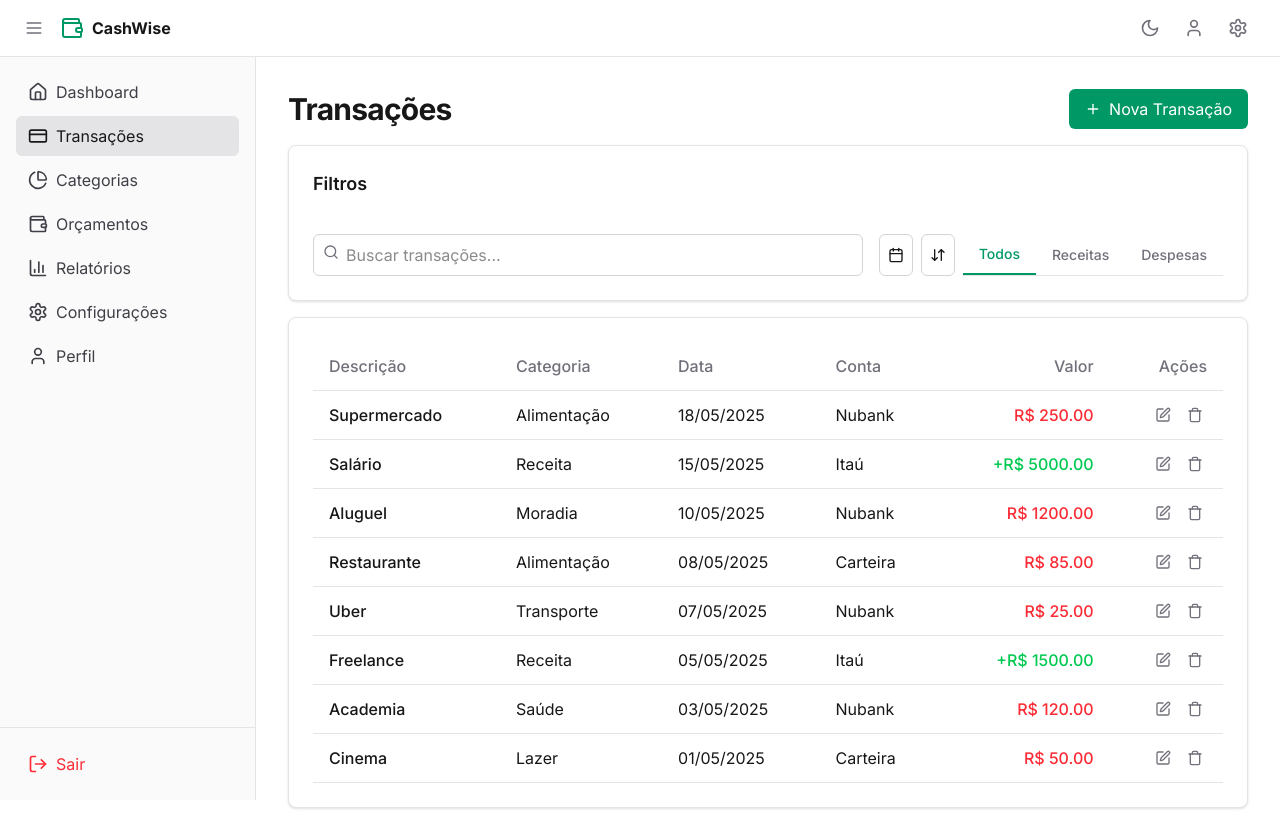
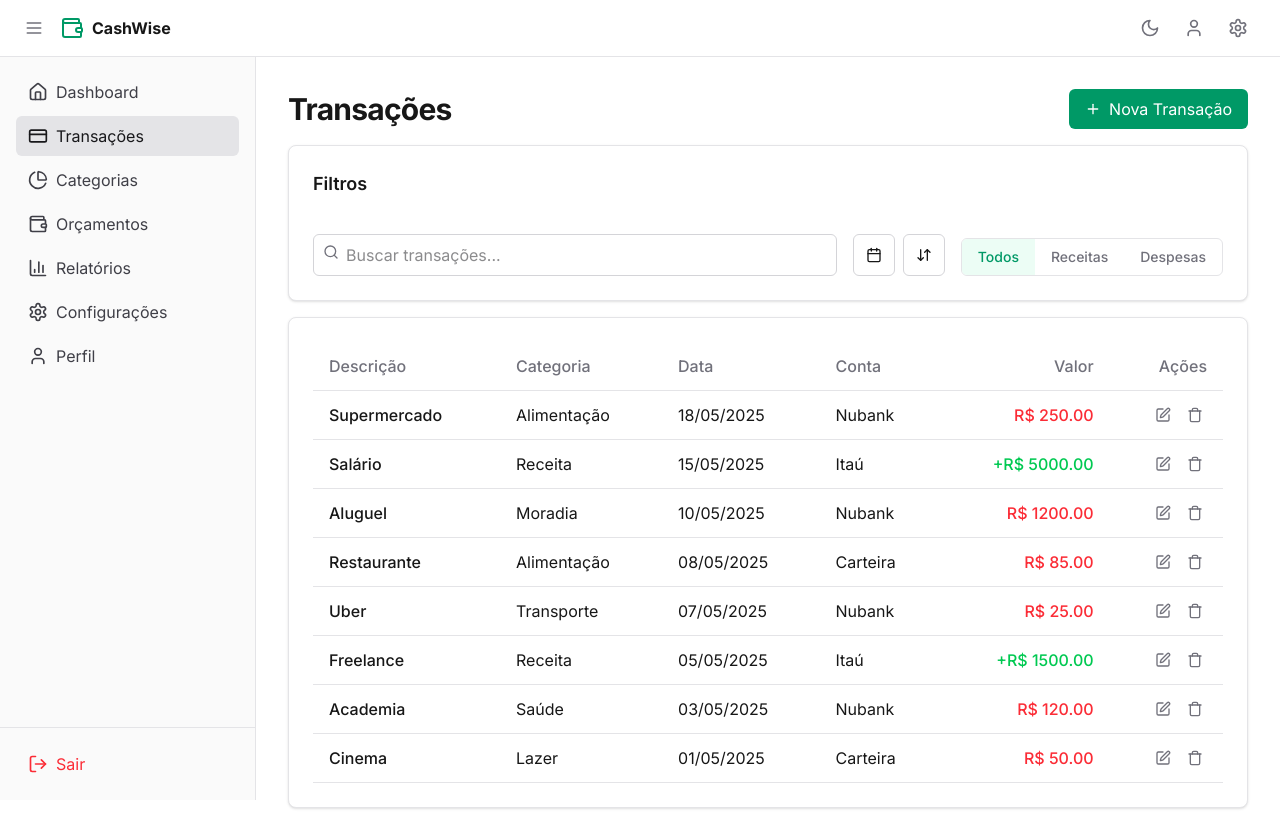
Before and after one commit to rodrigordgfs/CashWise-APP, a Next.js app: page /dashboard/transactions in a window 1280 px wide. Built offline with nearby package versions, Linux system fonts and the light colour scheme.

Commit message:
feature: Componentizado o filtro da tela de transacoes

```diff
--- a/package.json
+++ b/package.json
@@ -10,9 +10,11 @@
   },
   "dependencies": {
     "clsx": "^2.1.1",
+    "date-fns": "^4.1.0",
     "lucide-react": "^0.511.0",
     "next": "15.3.2",
     "react": "^19.0.0",
+    "react-day-picker": "^9.7.0",
     "react-dom": "^19.0.0",
     "recharts": "^2.15.3"
   },
--- a/src/app/dashboard/transactions/page.tsx
+++ b/src/app/dashboard/transactions/page.tsx
@@ -1,19 +1,78 @@
-"use client"
+"use client";
 
-import { useState } from "react"
-import { ArrowDownUp, Calendar, Edit, Plus, Search, Trash } from "lucide-react"
+import { useState } from "react";
+import { Edit, Plus, Trash } from "lucide-react";
+import { PageHeader } from "@/components/shared/PageHeader";
+import { TransactionFilters } from "@/components/ui/transactions/TransactionsFilters";
+import { TransactionTypeFilter } from "@/types/TransactionTypeFilter";
 
 // Dados de exemplo
 const transactions = [
-  { id: 1, description: "Supermercado", amount: -250, date: "2025-05-18", category: "Alimentação", account: "Nubank" },
-  { id: 2, description: "Salário", amount: 5000, date: "2025-05-15", category: "Receita", account: "Itaú" },
-  { id: 3, description: "Aluguel", amount: -1200, date: "2025-05-10", category: "Moradia", account: "Nubank" },
-  { id: 4, description: "Restaurante", amount: -85, date: "2025-05-08", category: "Alimentação", account: "Carteira" },
-  { id: 5, description: "Uber", amount: -25, date: "2025-05-07", category: "Transporte", account: "Nubank" },
-  { id: 6, description: "Freelance", amount: 1500, date: "2025-05-05", category: "Receita", account: "Itaú" },
-  { id: 7, description: "Academia", amount: -120, date: "2025-05-03", category: "Saúde", account: "Nubank" },
-  { id: 8, description: "Cinema", amount: -50, date: "2025-05-01", category: "Lazer", account: "Carteira" },
-]
+  {
+    id: 1,
+    description: "Supermercado",
+    amount: -250,
+    date: "2025-05-18",
+    category: "Alimentação",
+    account: "Nubank",
+  },
+  {
+    id: 2,
+    description: "Salário",
+    amount: 5000,
+    date: "2025-05-15",
+    category: "Receita",
+    account: "Itaú",
+  },
+  {
+    id: 3,
+    description: "Aluguel",
+    amount: -1200,
+    date: "2025-05-10",
+    category: "Moradia",
+    account: "Nubank",
+  },
+  {
+    id: 4,
+    description: "Restaurante",
+    amount: -85,
+    date: "2025-05-08",
+    category: "Alimentação",
+    account: "Carteira",
+  },
+  {
+    id: 5,
+    description: "Uber",
+    amount: -25,
+    date: "2025-05-07",
+    category: "Transporte",
+    account: "Nubank",
+  },
+  {
+    id: 6,
+    description: "Freelance",
+    amount: 1500,
+    date: "2025-05-05",
+    category: "Receita",
+    account: "Itaú",
+  },
+  {
+    id: 7,
+    description: "Academia",
+    amount: -120,
+    date: "2025-05-03",
+    category: "Saúde",
+    account: "Nubank",
+  },
+  {
+    id: 8,
+    description: "Cinema",
+    amount: -50,
+    date: "2025-05-01",
+    category: "Lazer",
+    account: "Carteira",
+  },
+];
 
 const categories = [
   { id: 1, name: "Alimentação", type: "expense" },
@@ -22,105 +81,57 @@ const categories = [
   { id: 4, name: "Lazer", type: "expense" },
   { id: 5, name: "Saúde", type: "expense" },
   { id: 6, name: "Receita", type: "income" },
-]
+];
 
 const accounts = [
   { id: 1, name: "Nubank" },
   { id: 2, name: "Itaú" },
   { id: 3, name: "Carteira" },
-]
+];
 
 export default function TransactionsPage() {
-  const [searchTerm, setSearchTerm] = useState("")
-  const [transactionType, setTransactionType] = useState("all")
-  const [isAddDialogOpen, setIsAddDialogOpen] = useState(false)
+  const [searchTerm, setSearchTerm] = useState("");
+  const [selectedDate, setSelectedDate] = useState<Date | undefined>();
+  const [transactionType, setTransactionType] = useState<TransactionTypeFilter>(
+    TransactionTypeFilter.All
+  );
+  const [isAddDialogOpen, setIsAddDialogOpen] = useState(false);
 
   // Filtrar transações
   const filteredTransactions = transactions.filter((transaction) => {
     // Filtrar por termo de busca
-    const matchesSearch = transaction.description.toLowerCase().includes(searchTerm.toLowerCase())
+    const matchesSearch = transaction.description
+      .toLowerCase()
+      .includes(searchTerm.toLowerCase());
 
     // Filtrar por tipo
     const matchesType =
-      transactionType === "all" ? true : transactionType === "income" ? transaction.amount > 0 : transaction.amount < 0
+      transactionType === TransactionTypeFilter.All
+        ? true
+        : transactionType === TransactionTypeFilter.Income
+        ? transaction.amount > 0
+        : transaction.amount < 0;
 
-    return matchesSearch && matchesType
-  })
+    return matchesSearch && matchesType;
+  });
 
   return (
     <div className="flex-1 space-y-4 p-4 md:p-8 pt-6">
-      <div className="flex items-center justify-between">
-        <h2 className="text-3xl font-bold tracking-tight">Transações</h2>
-        <button
-          onClick={() => setIsAddDialogOpen(true)}
-          className="flex items-center px-4 py-2 rounded-md bg-emerald-600 text-white hover:bg-emerald-700 dark:bg-emerald-700 dark:hover:bg-emerald-600"
-        >
-          <Plus className="mr-2 h-4 w-4" />
-          Nova Transação
-        </button>
-      </div>
+      <PageHeader
+        title="Transações"
+        actionIcon={Plus}
+        actionTitle="Nova Transação"
+        onActionClick={() => setIsAddDialogOpen(true)}
+      />
 
-      <div className="rounded-lg border border-zinc-200 dark:border-zinc-800 bg-white dark:bg-zinc-950 shadow-sm">
-        <div className="p-6 pb-3">
-          <h3 className="text-lg font-semibold">Filtros</h3>
-        </div>
-        <div className="p-6">
-          <div className="flex flex-col gap-4 md:flex-row">
-            <div className="flex-1">
-              <div className="relative">
-                <Search className="absolute left-2.5 top-2.5 h-4 w-4 text-zinc-500 dark:text-zinc-400" />
-                <input
-                  type="search"
-                  placeholder="Buscar transações..."
-                  className="w-full pl-8 pr-3 py-2 border border-zinc-300 dark:border-zinc-700 rounded-md bg-white dark:bg-zinc-900 text-zinc-900 dark:text-zinc-100 focus:outline-none focus:ring-2 focus:ring-emerald-500 dark:focus:ring-emerald-600"
-                  value={searchTerm}
-                  onChange={(e) => setSearchTerm(e.target.value)}
-                />
-              </div>
-            </div>
-            <div className="flex gap-2">
-              <button className="p-2 rounded-md border border-zinc-300 dark:border-zinc-700 hover:bg-zinc-100 dark:hover:bg-zinc-800">
-                <Calendar className="h-4 w-4" />
-              </button>
-              <button className="p-2 rounded-md border border-zinc-300 dark:border-zinc-700 hover:bg-zinc-100 dark:hover:bg-zinc-800">
-                <ArrowDownUp className="h-4 w-4" />
-              </button>
-              <div className="flex border-b border-zinc-200 dark:border-zinc-800">
-                <button
-                  onClick={() => setTransactionType("all")}
-                  className={`px-4 py-2 text-sm font-medium ${
-                    transactionType === "all"
-                      ? "border-b-2 border-emerald-600 dark:border-emerald-500 text-emerald-600 dark:text-emerald-500"
-                      : "text-zinc-500 dark:text-zinc-400 hover:text-zinc-700 dark:hover:text-zinc-300"
-                  }`}
-                >
-                  Todos
-                </button>
-                <button
-                  onClick={() => setTransactionType("income")}
-                  className={`px-4 py-2 text-sm font-medium ${
-                    transactionType === "income"
-                      ? "border-b-2 border-emerald-600 dark:border-emerald-500 text-emerald-600 dark:text-emerald-500"
-                      : "text-zinc-500 dark:text-zinc-400 hover:text-zinc-700 dark:hover:text-zinc-300"
-                  }`}
-                >
-                  Receitas
-                </button>
-                <button
-                  onClick={() => setTransactionType("expense")}
-                  className={`px-4 py-2 text-sm font-medium ${
-                    transactionType === "expense"
-                      ? "border-b-2 border-emerald-600 dark:border-emerald-500 text-emerald-600 dark:text-emerald-500"
-                      : "text-zinc-500 dark:text-zinc-400 hover:text-zinc-700 dark:hover:text-zinc-300"
-                  }`}
-                >
-                  Despesas
-                </button>
-              </div>
-            </div>
-          </div>
-        </div>
-      </div>
+      <TransactionFilters
+        searchTerm={searchTerm}
+        setSearchTerm={setSearchTerm}
+        selectedDate={selectedDate}
+        setSelectedDate={setSelectedDate}
+        transactionType={transactionType}
+        setTransactionType={setTransactionType}
+      />
 
       <div className="rounded-lg border border-zinc-200 dark:border-zinc-800 bg-white dark:bg-zinc-950 shadow-sm">
         <div className="p-6">
@@ -128,12 +139,24 @@ export default function TransactionsPage() {
             <table className="w-full">
               <thead>
                 <tr className="border-b border-zinc-200 dark:border-zinc-800">
-                  <th className="text-left py-3 px-4 font-medium text-zinc-500 dark:text-zinc-400">Descrição</th>
-                  <th className="text-left py-3 px-4 font-medium text-zinc-500 dark:text-zinc-400">Categoria</th>
-                  <th className="text-left py-3 px-4 font-medium text-zinc-500 dark:text-zinc-400">Data</th>
-                  <th className="text-left py-3 px-4 font-medium text-zinc-500 dark:text-zinc-400">Conta</th>
-                  <th className="text-right py-3 px-4 font-medium text-zinc-500 dark:text-zinc-400">Valor</th>
-                  <th className="text-right py-3 px-4 font-medium text-zinc-500 dark:text-zinc-400">Ações</th>
+                  <th className="text-left py-3 px-4 font-medium text-zinc-500 dark:text-zinc-400">
+                    Descrição
+                  </th>
+                  <th className="text-left py-3 px-4 font-medium text-zinc-500 dark:text-zinc-400">
+                    Categoria
+                  </th>
+                  <th className="text-left py-3 px-4 font-medium text-zinc-500 dark:text-zinc-400">
+                    Data
+                  </th>
+                  <th className="text-left py-3 px-4 font-medium text-zinc-500 dark:text-zinc-400">
+                    Conta
+                  </th>
+                  <th className="text-right py-3 px-4 font-medium text-zinc-500 dark:text-zinc-400">
+                    Valor
+                  </th>
+                  <th className="text-right py-3 px-4 font-medium text-zinc-500 dark:text-zinc-400">
+                    Ações
+                  </th>
                 </tr>
               </thead>
               <tbody>
@@ -142,12 +165,20 @@ export default function TransactionsPage() {
                     key={transaction.id}
                     className="border-b border-zinc-200 dark:border-zinc-800 hover:bg-zinc-50 dark:hover:bg-zinc-900"
                   >
-                    <td className="py-3 px-4 font-medium">{transaction.description}</td>
+                    <td className="py-3 px-4 font-medium">
+                      {transaction.description}
+                    </td>
                     <td className="py-3 px-4">{transaction.category}</td>
-                    <td className="py-3 px-4">{new Date(transaction.date).toLocaleDateString("pt-BR")}</td>
+                    <td className="py-3 px-4">
+                      {new Date(transaction.date).toLocaleDateString("pt-BR")}
+                    </td>
                     <td className="py-3 px-4">{transaction.account}</td>
                     <td
-                      className={`py-3 px-4 text-right font-medium ${transaction.amount > 0 ? "text-green-500" : "text-red-500"}`}
+                      className={`py-3 px-4 text-right font-medium ${
+                        transaction.amount > 0
+                          ? "text-green-500"
+                          : "text-red-500"
+                      }`}
                     >
                       {transaction.amount > 0 ? "+" : ""}
                       R$ {Math.abs(transaction.amount).toFixed(2)}
@@ -176,7 +207,9 @@ export default function TransactionsPage() {
           <div className="bg-white dark:bg-zinc-950 rounded-lg border border-zinc-200 dark:border-zinc-800 w-full max-w-md">
             <div className="p-6">
               <h3 className="text-lg font-semibold mb-2">Nova Transação</h3>
-              <p className="text-sm text-zinc-500 dark:text-zinc-400 mb-4">Preencha os detalhes da transação abaixo</p>
+              <p className="text-sm text-zinc-500 dark:text-zinc-400 mb-4">
+                Preencha os detalhes da transação abaixo
+              </p>
 
               <div className="space-y-4">
                 <div>
@@ -188,7 +221,9 @@ export default function TransactionsPage() {
                 </div>
 
                 <div>
-                  <label className="block text-sm font-medium mb-2">Descrição</label>
+                  <label className="block text-sm font-medium mb-2">
+                    Descrição
+                  </label>
                   <input
                     type="text"
                     placeholder="Ex: Supermercado"
@@ -197,7 +232,9 @@ export default function TransactionsPage() {
                 </div>
 
                 <div>
-                  <label className="block text-sm font-medium mb-2">Valor</label>
+                  <label className="block text-sm font-medium mb-2">
+                    Valor
+                  </label>
                   <input
                     type="number"
                     placeholder="0.00"
@@ -206,7 +243,9 @@ export default function TransactionsPage() {
                 </div>
 
                 <div>
-                  <label className="block text-sm font-medium mb-2">Categoria</label>
+                  <label className="block text-sm font-medium mb-2">
+                    Categoria
+                  </label>
                   <select className="w-full px-3 py-2 border border-zinc-300 dark:border-zinc-700 rounded-md bg-white dark:bg-zinc-900 text-zinc-900 dark:text-zinc-100 focus:outline-none focus:ring-2 focus:ring-emerald-500 dark:focus:ring-emerald-600">
                     {categories.map((category) => (
                       <option key={category.id} value={category.name}>
@@ -217,7 +256,9 @@ export default function TransactionsPage() {
                 </div>
 
                 <div>
-                  <label className="block text-sm font-medium mb-2">Conta</label>
+                  <label className="block text-sm font-medium mb-2">
+                    Conta
+                  </label>
                   <select className="w-full px-3 py-2 border border-zinc-300 dark:border-zinc-700 rounded-md bg-white dark:bg-zinc-900 text-zinc-900 dark:text-zinc-100 focus:outline-none focus:ring-2 focus:ring-emerald-500 dark:focus:ring-emerald-600">
                     {accounts.map((account) => (
                       <option key={account.id} value={account.name}>
@@ -255,5 +296,5 @@ export default function TransactionsPage() {
         </div>
       )}
     </div>
-  )
+  );
 }
--- /dev/null
+++ b/src/components/ui/transactions/DateFilter/index.tsx
@@ -0,0 +1,77 @@
+import { useState } from "react";
+import { Calendar } from "lucide-react";
+import { format } from "date-fns";
+import { ptBR } from "date-fns/locale";
+import { DayPicker } from "react-day-picker";
+import "react-day-picker/dist/style.css";
+
+interface DateFilterProps {
+  selectedDate?: Date;
+  onChange: (date: Date | undefined) => void;
+}
+
+export const DateFilter = ({ selectedDate, onChange }: DateFilterProps) => {
+  const [showCalendar, setShowCalendar] = useState(false);
+
+  return (
+    <>
+      <button
+        className={`p-3 rounded-md border flex items-center gap-2 transition-colors ${
+          selectedDate
+            ? "bg-emerald-100 dark:bg-emerald-900 text-emerald-600 dark:text-emerald-400"
+            : "border-zinc-300 dark:border-zinc-700 hover:bg-zinc-100 dark:hover:bg-zinc-800"
+        }`}
+        aria-label="Filtrar por data"
+        title="Filtrar por data"
+        onClick={() => setShowCalendar(!showCalendar)}
+      >
+        <Calendar className="h-4 w-4" />
+        {selectedDate && (
+          <span className="text-sm">{format(selectedDate, "dd/MM/yyyy")}</span>
+        )}
+      </button>
+
+      {showCalendar && (
+        <div className="absolute z-50 top-14 bg-white dark:bg-zinc-900 rounded-lg border border-zinc-200 dark:border-zinc-700 shadow-lg p-4">
+          <div className="flex justify-between items-center mb-2">
+            <span className="font-medium text-sm text-zinc-700 dark:text-zinc-200">
+              Selecione uma data
+            </span>
+            <button
+              onClick={() => {
+                onChange(undefined);
+                setShowCalendar(false);
+              }}
+              className="text-xs text-emerald-500 cursor-pointer"
+            >
+              Limpar
+            </button>
+          </div>
+          <DayPicker
+            mode="single"
+            selected={selectedDate}
+            onSelect={(date) => {
+              onChange(date);
+              setShowCalendar(false);
+            }}
+            locale={ptBR}
+            formatters={{
+              formatCaption: (date, options) => {
+                const formatted = format(date, "MMMM yyyy", {
+                  locale: options?.locale,
+                });
+                return formatted.charAt(0).toUpperCase() + formatted.slice(1);
+              },
+            }}
+            classNames={{
+              selected: "bg-emerald-500 text-white rounded-full",
+              today: "text-emerald-100 dark:text-emerald-800",
+              button_next: "text-emerald-500 dark:text-emerald-400",
+              button_previous: "text-emerald-500 dark:text-emerald-400",
+            }}
+          />
+        </div>
+      )}
+    </>
+  );
+};
--- /dev/null
+++ b/src/components/ui/transactions/SearchInput/index.tsx
@@ -0,0 +1,19 @@
+import { Search } from "lucide-react";
+
+interface SearchInputProps {
+  value: string;
+  onChange: (value: string) => void;
+}
+
+export const SearchInput = ({ value, onChange }: SearchInputProps) => (
+  <div className="relative">
+    <Search className="absolute left-2.5 top-2.5 h-4 w-4 text-zinc-500 dark:text-zinc-400" />
+    <input
+      type="search"
+      placeholder="Buscar transações..."
+      className="w-full pl-8 pr-3 py-2 border border-zinc-300 dark:border-zinc-700 rounded-md bg-white dark:bg-zinc-900 text-zinc-900 dark:text-zinc-100 focus:outline-none focus:ring-2 focus:ring-emerald-500 dark:focus:ring-emerald-600"
+      value={value}
+      onChange={(e) => onChange(e.target.value)}
+    />
+  </div>
+);
--- /dev/null
+++ b/src/components/ui/transactions/SortButton/index.tsx
@@ -0,0 +1,11 @@
+import { ArrowDownUp } from "lucide-react";
+
+export const SortButton = () => (
+  <button
+    className="p-3 rounded-md border border-zinc-300 dark:border-zinc-700 hover:bg-zinc-100 dark:hover:bg-zinc-800"
+    aria-label="Ordenar transações"
+    title="Ordenar transações"
+  >
+    <ArrowDownUp className="h-4 w-4" />
+  </button>
+);
--- /dev/null
+++ b/src/components/ui/transactions/TransactionTypeSelector/index.tsx
@@ -0,0 +1,35 @@
+import { TransactionTypeFilter } from "@/types/TransactionTypeFilter";
+
+interface Props {
+  transactionType: TransactionTypeFilter;
+  setTransactionType: (type: TransactionTypeFilter) => void;
+}
+
+export const TransactionTypeSelector = ({
+  transactionType,
+  setTransactionType,
+}: Props) => {
+  return (
+    <div className="flex border border-zinc-200 dark:border-zinc-800 rounded-md overflow-hidden">
+      {(Object.values(TransactionTypeFilter) as TransactionTypeFilter[]).map(
+        (type) => (
+          <button
+            key={type}
+            onClick={() => setTransactionType(type)}
+            className={`px-4 py-2 text-sm font-medium transition-colors ${
+              transactionType === type
+                ? "bg-emerald-50 dark:bg-emerald-900 text-emerald-600 dark:text-emerald-400"
+                : "text-zinc-500 dark:text-zinc-400 hover:bg-zinc-100 dark:hover:bg-zinc-800"
+            }`}
+          >
+            {type === TransactionTypeFilter.All
+              ? "Todos"
+              : type === TransactionTypeFilter.Income
+              ? "Receitas"
+              : "Despesas"}
+          </button>
+        )
+      )}
+    </div>
+  );
+};
--- /dev/null
+++ b/src/components/ui/transactions/TransactionsFilters/index.tsx
@@ -0,0 +1,52 @@
+"use client";
+
+import { TransactionTypeFilter } from "@/types/TransactionTypeFilter";
+import { SearchInput } from "../SearchInput";
+import { DateFilter } from "../DateFilter";
+import { SortButton } from "../SortButton";
+import { TransactionTypeSelector } from "../TransactionTypeSelector";
+interface TransactionFiltersProps {
+  searchTerm: string;
+  setSearchTerm: (term: string) => void;
+  setSelectedDate: (date: Date | undefined) => void;
+  selectedDate?: Date;
+  transactionType: TransactionTypeFilter;
+  setTransactionType: (type: TransactionTypeFilter) => void;
+}
+
+export const TransactionFilters = ({
+  searchTerm,
+  setSearchTerm,
+  selectedDate,
+  setSelectedDate,
+  transactionType,
+  setTransactionType,
+}: TransactionFiltersProps) => {
+  return (
+    <div className="relative rounded-lg border border-zinc-200 dark:border-zinc-800 bg-white dark:bg-zinc-950 shadow-sm">
+      <div className="p-6 pb-3">
+        <h3 className="text-lg font-semibold">Filtros</h3>
+      </div>
+      <div className="p-6">
+        <div className="flex flex-col gap-4 lg:flex-row lg:items-end">
+          <div className="flex-1">
+            <SearchInput value={searchTerm} onChange={setSearchTerm} />
+          </div>
+          <div className="flex flex-col gap-4 md:flex-row md:items-end">
+            <div className="flex gap-2 relative">
+              <DateFilter
+                selectedDate={selectedDate}
+                onChange={setSelectedDate}
+              />
+              <SortButton />
+            </div>
+            <TransactionTypeSelector
+              transactionType={transactionType}
+              setTransactionType={setTransactionType}
+            />
+          </div>
+        </div>
+      </div>
+    </div>
+  );
+};
--- /dev/null
+++ b/src/types/TransactionTypeFilter.ts
@@ -0,0 +1,5 @@
+export enum TransactionTypeFilter {
+  All = "all",
+  Income = "income",
+  Expense = "expense",
+}
```
Also changed, not shown: 1 other file (tests, documents, lock files or other folders).
